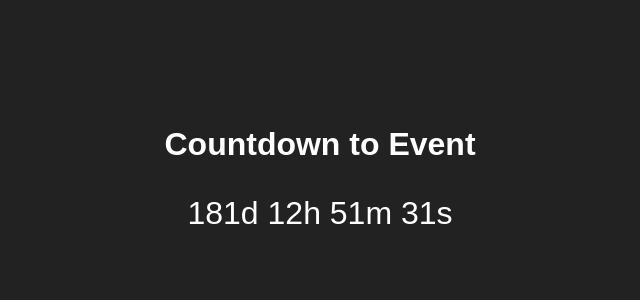
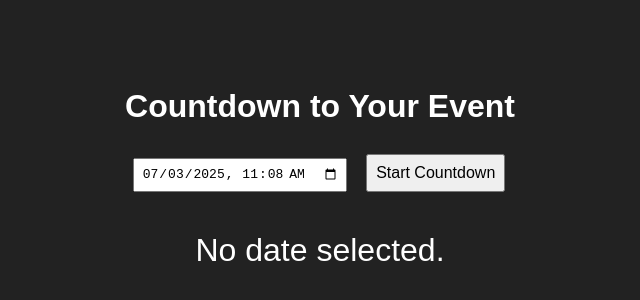
Before and after one commit to wisawapan00/notion-widgets, a plain HTML site: page countdown/index.html in a window 1280 px wide. Shown: the part 232-532 px from the top of the page, without its empty margins (320-960 px from the left). Drawn offline with Linux system fonts and the light colour scheme.

Commit message:
countdown test

```diff
--- a/countdown/index.html
+++ b/countdown/index.html
@@ -3,7 +3,7 @@
 <head>
   <meta charset="UTF-8" />
   <meta name="viewport" content="width=device-width, initial-scale=1.0"/>
-  <title>Countdown Timer</title>
+  <title>Custom Countdown Timer</title>
   <style>
     body {
       background: #222;
@@ -14,26 +14,41 @@
       align-items: center;
       justify-content: center;
       height: 100vh;
+      margin: 0;
       text-align: center;
-      margin: 0;
     }
-    h1 {
-      margin-bottom: 1em;
+    input, button {
+      font-size: 1em;
+      margin: 0.5em;
+      padding: 0.5em;
     }
     #countdown {
       font-size: 2em;
+      margin-top: 1em;
     }
   </style>
 </head>
 <body>
-  <h1>Countdown to Event</h1>
-  <div id="countdown">Loading...</div>
+  <h1>Countdown to Your Event</h1>
+  <div>
+    <input type="datetime-local" id="dateInput"/>
+    <button onclick="setCountdown()">Start Countdown</button>
+  </div>
+  <div id="countdown">No date selected.</div>
 
   <script>
-    const targetDate = new Date("2025-12-31T23:59:59").getTime();
-    function updateCountdown() {
+    function setCountdown() {
+      const input = document.getElementById("dateInput").value;
+      if (input) {
+        localStorage.setItem("countdownDate", input);
+        startCountdown(new Date(input).getTime());
+      }
+    }
+
+    function startCountdown(targetTime) {
+      function update() {
         const now = new Date().getTime();
-      const distance = targetDate - now;
+        const distance = targetTime - now;
 
         if (distance < 0) {
           document.getElementById("countdown").innerHTML = "🎉 The event has started!";
@@ -50,8 +65,22 @@
           `${days}d ${hours}h ${minutes}m ${seconds}s`;
       }
 
-    const interval = setInterval(updateCountdown, 1000);
-    updateCountdown();
+      clearInterval(window._countdownInterval);
+      window._countdownInterval = setInterval(update, 1000);
+      update();
+    }
+
+    // โหลดค่าที่บันทึกไว้เมื่อเปิดหน้า
+    const savedDate = localStorage.getItem("countdownDate");
+    if (savedDate) {
+      document.getElementById("dateInput").value = savedDate;
+      startCountdown(new Date(savedDate).getTime());
+    } else {
+      // ใส่ค่า default เป็นวันและเวลา ณ ตอนนี้
+      const now = new Date();
+      const isoString = now.toISOString().slice(0,16);
+      document.getElementById("dateInput").value = isoString;
+    }
   </script>
 </body>
 </html>
```
Lines whose indentation alone changed are shown as unchanged.
